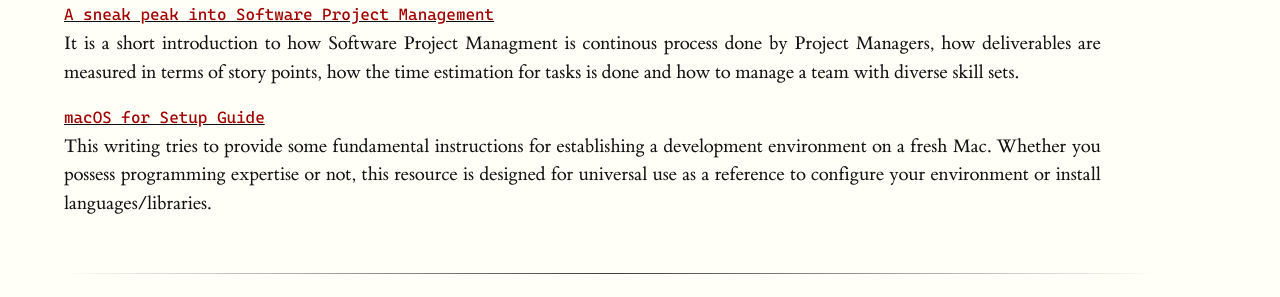
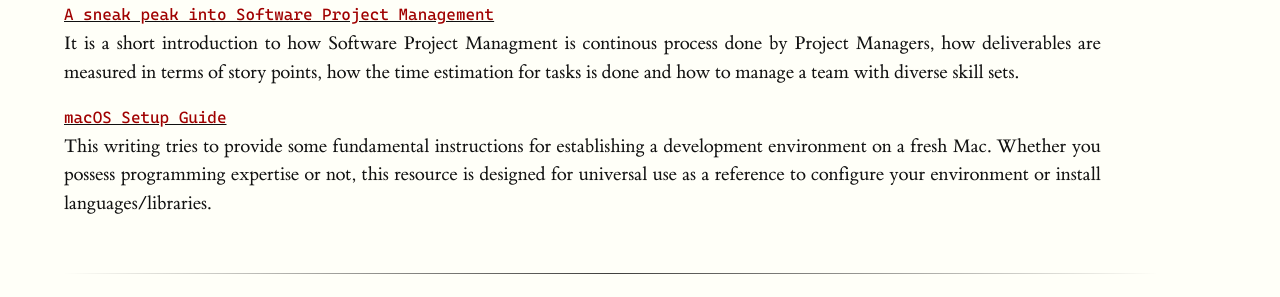
Before and after one commit to coderjolly/coderjolly.github.io, a Jekyll site: the page built from writings.md, in a window 1280 px wide. Shown: the part 236-533 px from the top of the page. Built offline with Jekyll 4.4.1, drawn with Linux system fonts in a browser that asks for light colours; a style sheet for code colours, icons or effects is not loaded.

Commit message:
added small change in writings

```diff
--- a/writings.md
+++ b/writings.md
@@ -10,5 +10,11 @@ weight: 1
 [``A sneak peak into Software Project Management``](articles/23/find-help)<br/>
 It is a short introduction to how Software Project Managment is continous process done by Project Managers, how deliverables are measured in terms of story points, how the time estimation for tasks is done and how to manage a team with diverse skill sets.
 
-[``macOS for Setup Guide``](articles/22/macOS-setup-guide)<br/>
+[``macOS Setup Guide``](articles/22/macOS-setup-guide)<br/>
+<!-- <p style="text-align:left;">
+    <a href="articles/22/macOS-setup-guide"><font color='#a00000'>macOS Setup Guide</font></a>
+    <span style="float:right;">
+        <font color='#a00000'>28th December 2022</font>
+    </span>
+</p> -->
 This writing tries to provide some fundamental instructions for establishing a development environment on a fresh Mac. Whether you possess programming expertise or not, this resource is designed for universal use as a reference to configure your environment or install languages/libraries.
```
